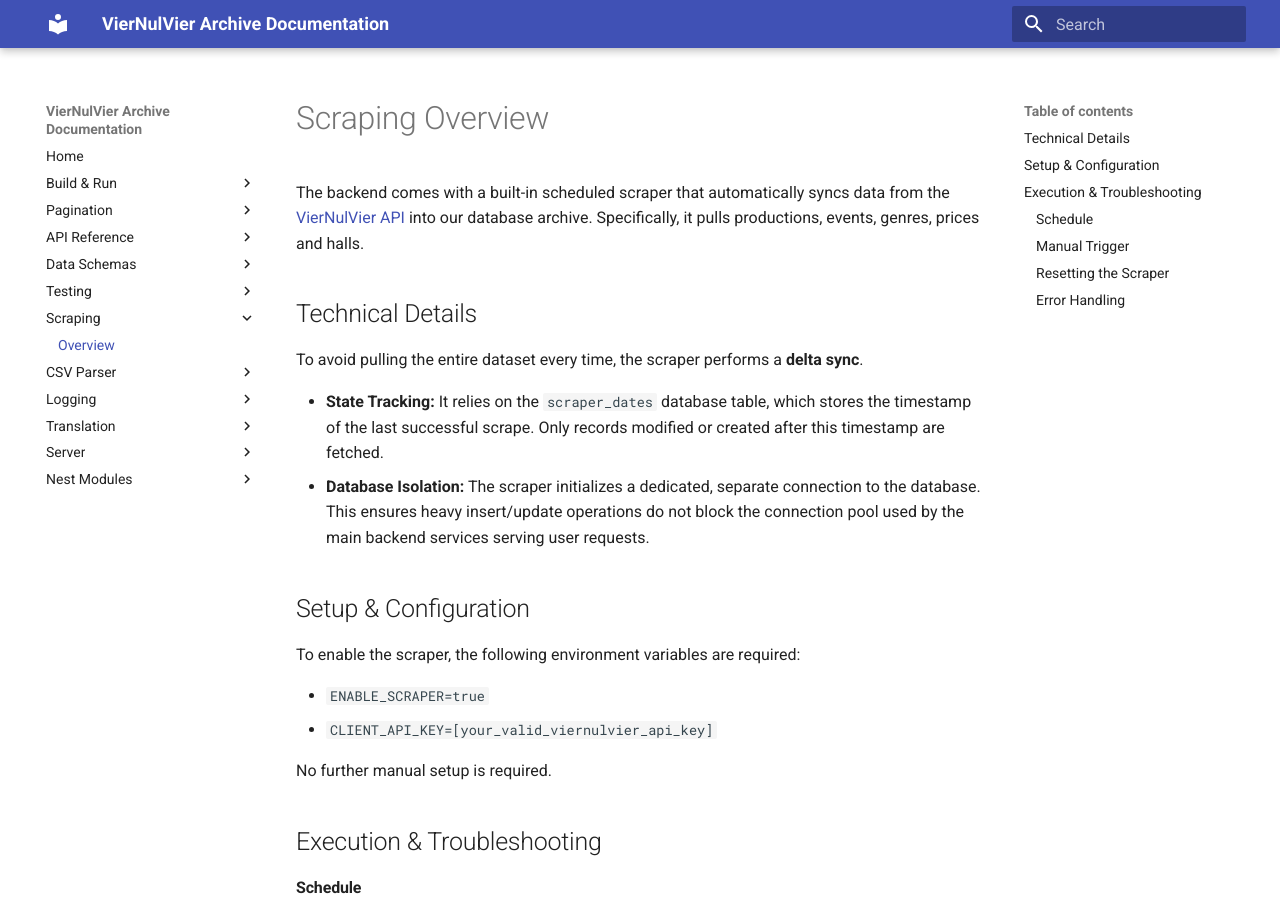
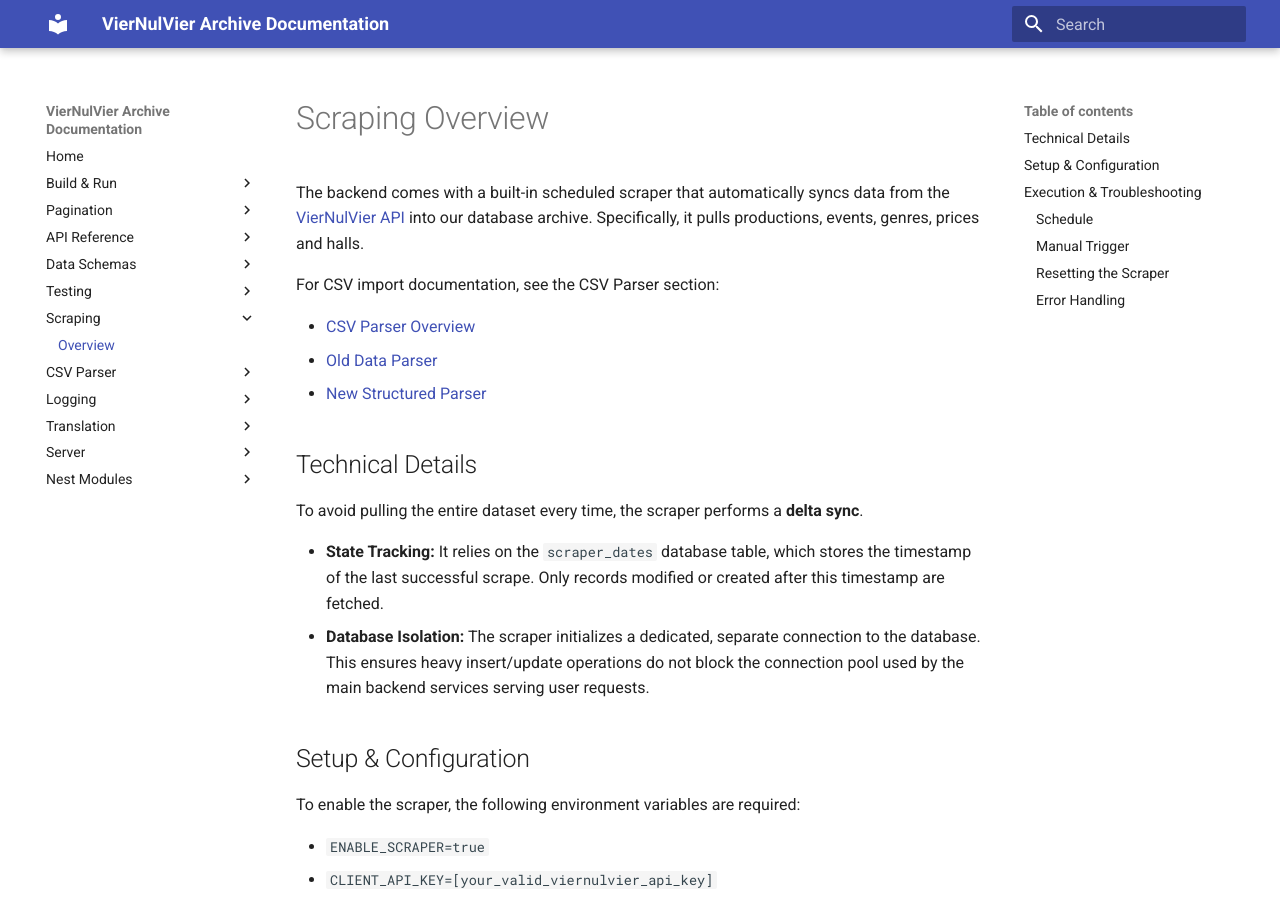
Before and after one commit to SELab-2/viernulvier-4, an MkDocs documentation site: the page built from docs/scraping/index.md, in a window 1280 px wide and 900 px high. Built offline with MkDocs 1.6.1 and Material for MkDocs 9.7.7, drawn with Linux system fonts in a browser that asks for light colours; the version menu is left out.

Commit message:
add reference to parser in scraping documentation

```diff
--- a/docs/scraping/index.md
+++ b/docs/scraping/index.md
@@ -1,6 +1,12 @@
 # Scraping Overview
 
 The backend comes with a built-in scheduled scraper that automatically syncs data from the [VierNulVier API](https://www.viernulvier.gent/api) into our database archive. Specifically, it pulls productions, events, genres, prices and halls.
+
+For CSV import documentation, see the CSV Parser section:
+
+- [CSV Parser Overview](../csv-parser/index.md)
+- [Old Data Parser](../csv-parser/old-data-parser.md)
+- [New Structured Parser](../csv-parser/new-data-parser.md)
 
 ## Technical Details
 
```
